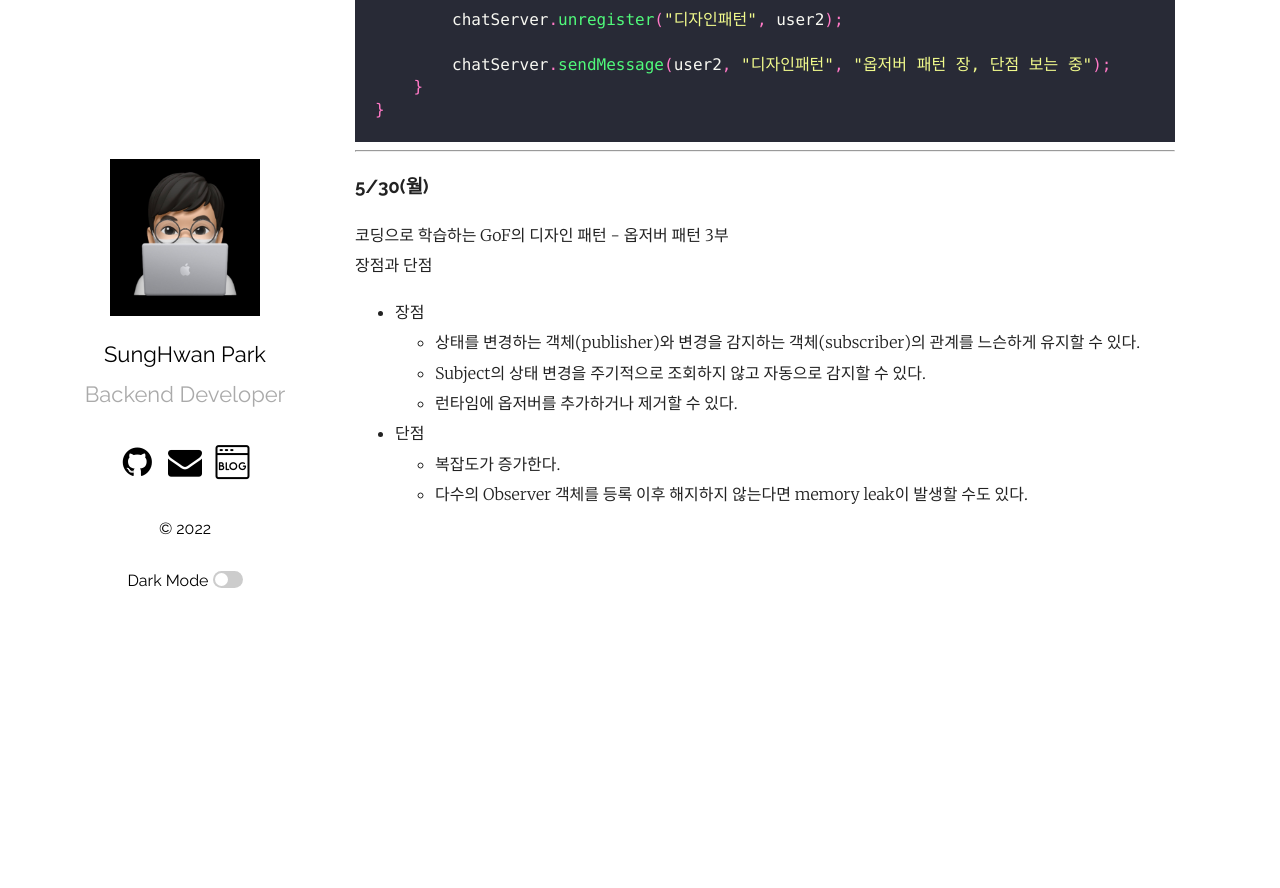
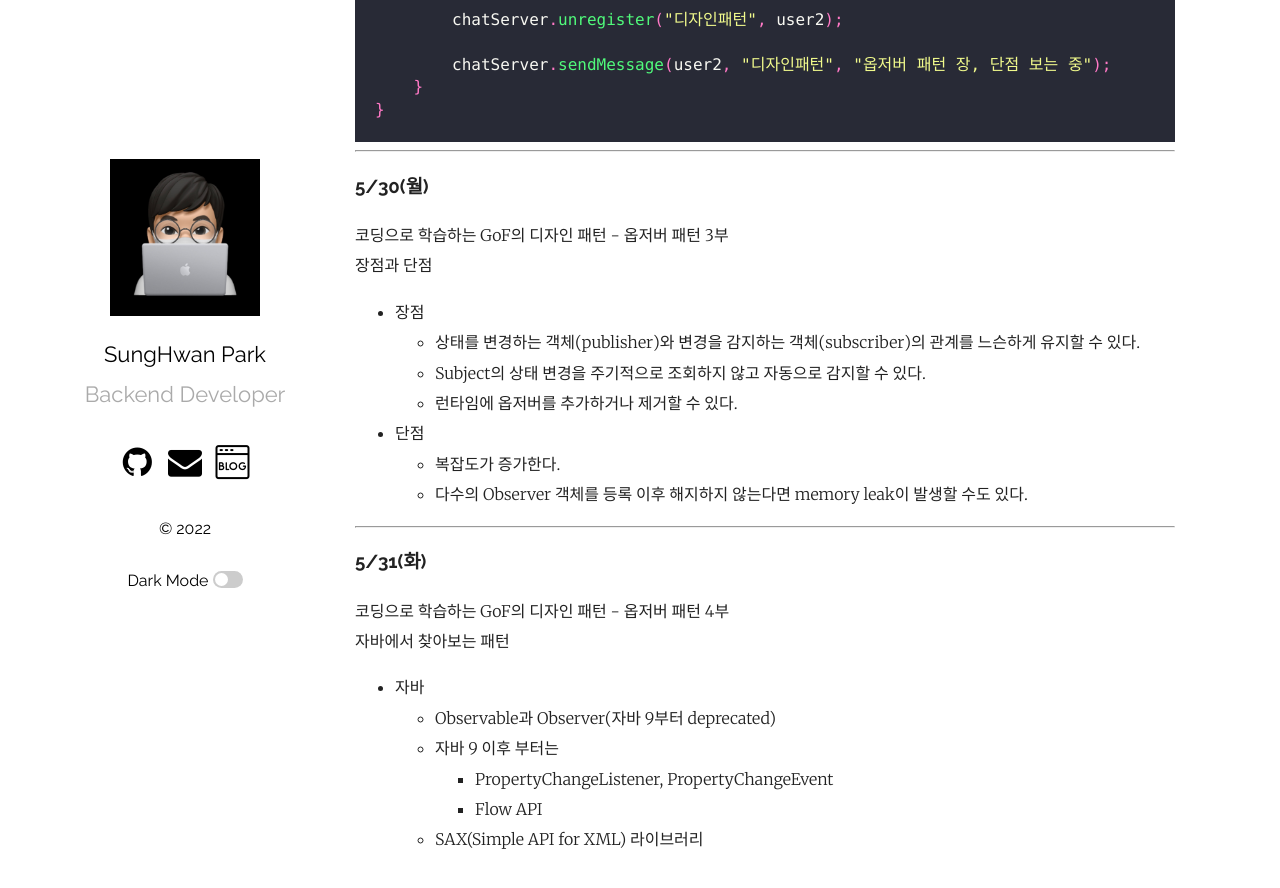
Before and after one commit to mrpark219/TIL, a Jekyll site: the page built from _posts/2022-05-01-5월TIL.markdown, in a window 1280 px wide and 900 px high, scrolled down 23298 px. Shown: the top 888 px of the window. Built offline with Jekyll 4.4.1, drawn with Linux system fonts in a browser that asks for light colours; comment, search, counter and statistics services are not loaded; before the commit the page ends 23853 px from its top, so only the background shows below that.

Commit message:
feat: 2022-05-31 TIL 추가

```diff
--- a/_posts/2022-05-01-5월TIL.markdown
+++ b/_posts/2022-05-01-5월TIL.markdown
@@ -1088,3 +1088,17 @@ public class Client {
 -   단점
     -   복잡도가 증가한다.
     -   다수의 Observer 객체를 등록 이후 해지하지 않는다면 memory leak이 발생할 수도 있다.
+
+---
+
+### 5/31(화)
+
+코딩으로 학습하는 GoF의 디자인 패턴 - 옵저버 패턴 4부<br/>
+자바에서 찾아보는 패턴
+
+-   자바
+    -   Observable과 Observer(자바 9부터 deprecated)
+    -   자바 9 이후 부터는
+        -   PropertyChangeListener, PropertyChangeEvent
+        -   Flow API
+    -   SAX(Simple API for XML) 라이브러리
```
